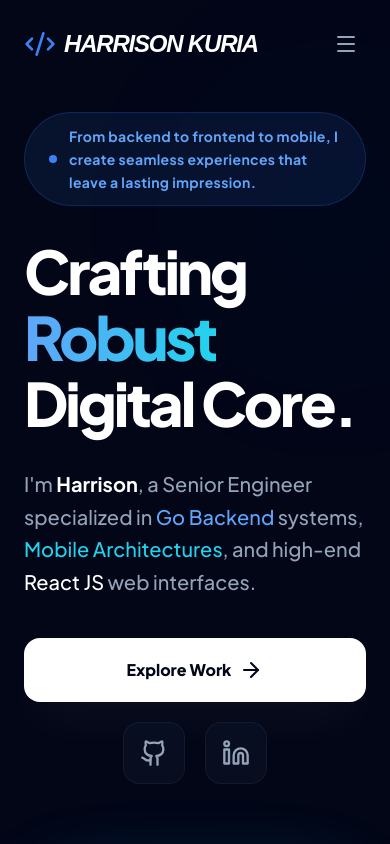
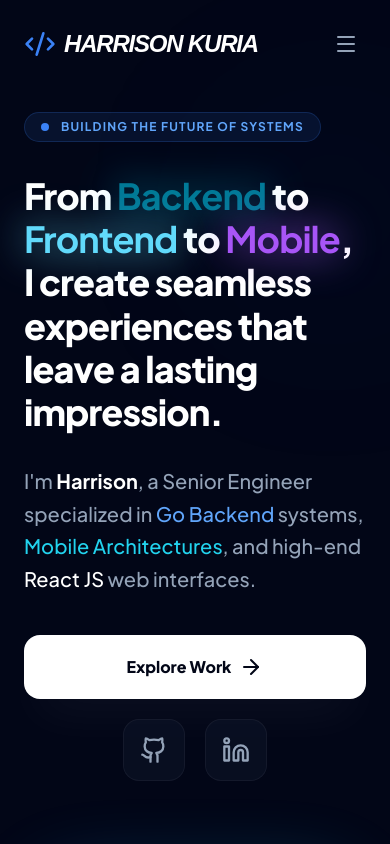
Before and after one commit to harry-kuria/portfolio, a React (Vite) app: page / in a window 390 px wide. Shown: the top 844 px of the page. Built offline with nearby package versions, Linux system fonts and the light colour scheme; a web font is replaced by a local one.

Commit message:
✨ Update hero tagline with vibrant tech colors for Backend, Frontend, and Mobile

```diff
--- a/components/Hero.tsx
+++ b/components/Hero.tsx
@@ -13,17 +13,16 @@ const Hero: React.FC = () => {
       <div className="max-w-7xl mx-auto px-6 sm:px-8 lg:px-10 relative z-10 w-full">
         <div className="grid grid-cols-1 lg:grid-cols-12 gap-16 items-center">
           <div className="lg:col-span-7 text-left">
-            <div className="inline-flex items-center px-6 py-3 rounded-full bg-blue-500/10 border border-blue-500/20 text-blue-400 text-sm font-bold mb-8 animate-fade-in tracking-wide max-w-4xl">
-              <span className="relative flex h-2 w-2 mr-3 flex-shrink-0">
+            <div className="inline-flex items-center px-4 py-1.5 rounded-full bg-blue-500/10 border border-blue-500/20 text-blue-400 text-xs font-bold mb-8 animate-fade-in tracking-widest uppercase">
+              <span className="relative flex h-2 w-2 mr-3">
                 <span className="animate-ping absolute inline-flex h-full w-full rounded-full bg-blue-400 opacity-75"></span>
                 <span className="relative inline-flex rounded-full h-2 w-2 bg-blue-500"></span>
               </span>
-              <span className="leading-relaxed">From backend to frontend to mobile, I create seamless experiences that leave a lasting impression.</span>
+              Building the future of systems
             </div>
 
-            <h1 className="text-6xl md:text-7xl lg:text-8xl font-black text-white leading-[1.1] mb-8 tracking-tighter">
-              Crafting <span className="text-gradient">Robust</span> <br />
-              Digital Core.
+            <h1 className="text-4xl md:text-5xl lg:text-6xl font-black text-white leading-[1.2] mb-8 tracking-tight">
+              From <span className="text-[#00D9FF] drop-shadow-[0_0_20px_rgba(0,217,255,0.9)] font-bold animate-pulse">Backend</span> to <span className="text-[#61DAFB] drop-shadow-[0_0_20px_rgba(97,218,251,0.9)] font-bold">Frontend</span> to <span className="text-[#A855F7] drop-shadow-[0_0_20px_rgba(168,85,247,0.9)] font-bold">Mobile</span>, I create seamless experiences that leave a lasting impression.
             </h1>
 
             <p className="text-xl md:text-2xl text-slate-400 mb-10 leading-relaxed font-medium max-w-2xl">
```
